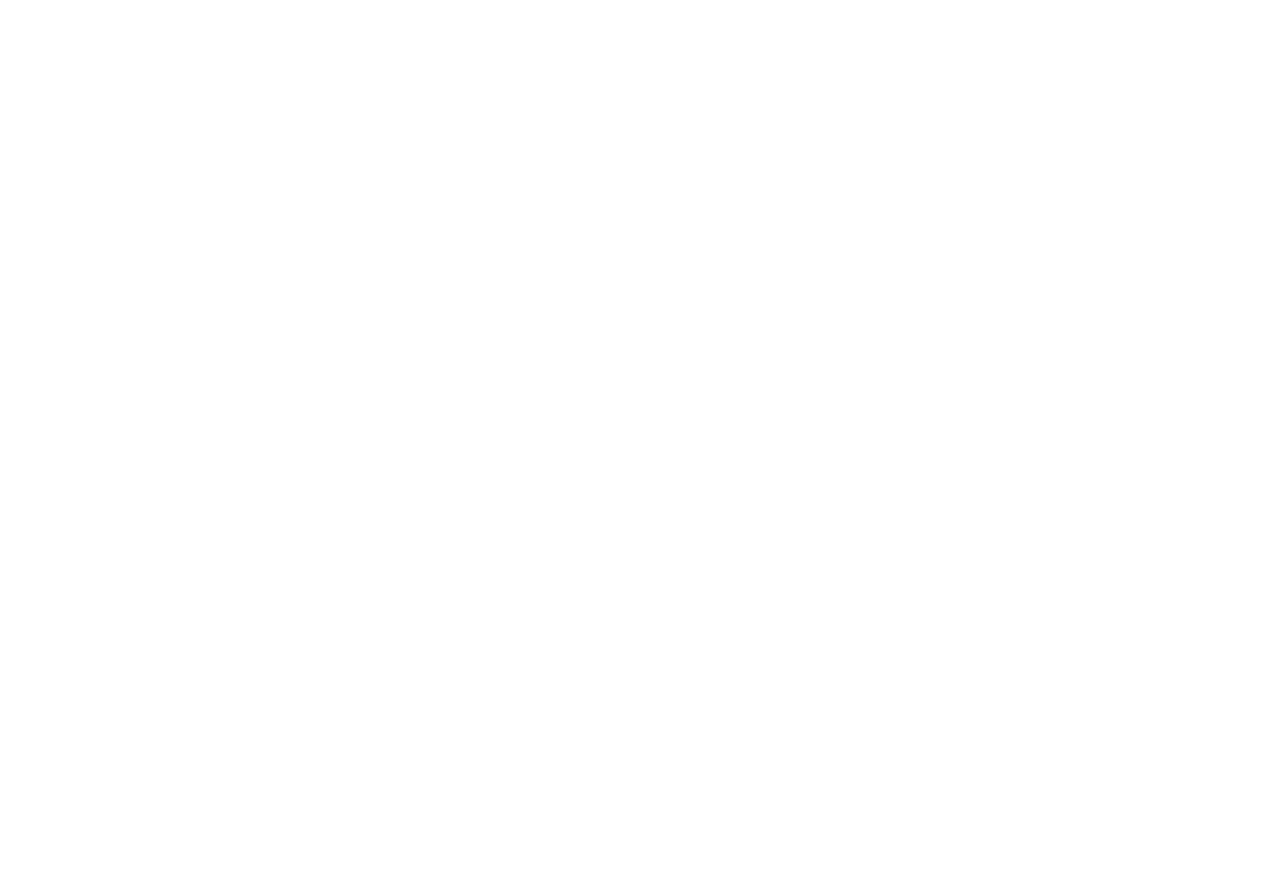
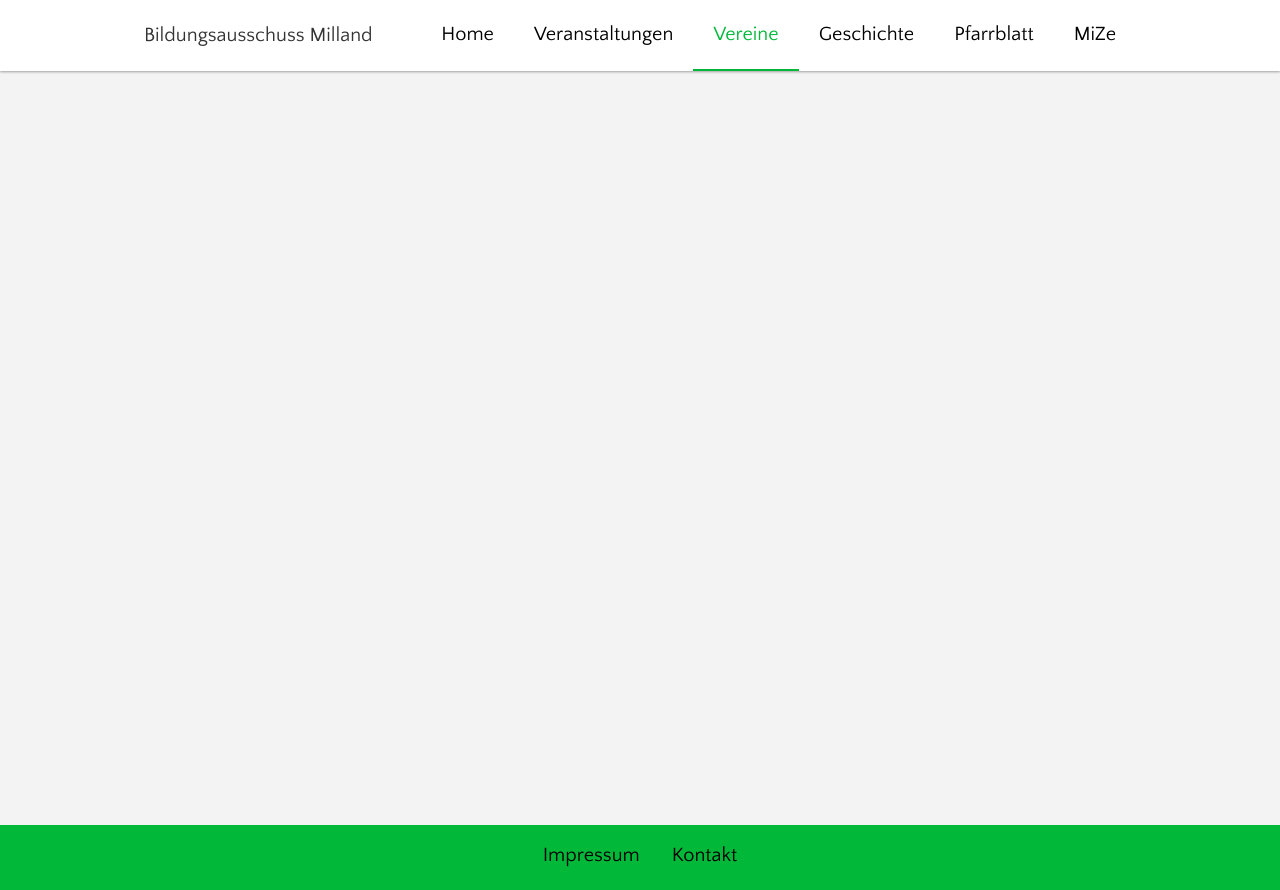
Before and after one commit to leitnerdominik/ba-milland, a Gatsby site: page /previewclubs in a window 1280 px wide. Before the commit this address had no page. Before the commit the page ends 800 px from the top, so only its background shows below. Built offline with nearby package versions, Linux system fonts and the light colour scheme; Gatsby itself is replaced by a stand-in of ours; some packages are replaced by stand-ins of ours.

Commit message:
changed body backgroundcolor, changed url, renamed clubs to previewclubs

```diff
--- a/src/components/Layout/Layout.css
+++ b/src/components/Layout/Layout.css
@@ -12,6 +12,7 @@ html, body  {
   height: 100%;
   padding: 0;
   margin: 0;
+  background-color: #f3f3f3;
 }
 
 #___gatsby {
--- a/src/components/Navigation/NavigationItems/NavigationItems.js
+++ b/src/components/Navigation/NavigationItems/NavigationItems.js
@@ -8,7 +8,7 @@ const navigationItems = () => (
   <ul className={classes.NavigationItems}>
     <NavigationItem link="/">Home</NavigationItem>
     <NavigationItem link="/veranstaltungen">Veranstaltungen</NavigationItem>
-    <NavigationItem link="/clubs">Vereine</NavigationItem>
+    <NavigationItem link="/previewclubs">Vereine</NavigationItem>
     <NavigationItem link="/page-2">Geschichte</NavigationItem>
     <NavigationItem link="/page-2">Pfarrblatt</NavigationItem>
     <NavigationItem link="/page-2">MiZe</NavigationItem>
--- a/src/pages/clubs.js
+++ b/src/pages/previewclubs.js
@@ -3,7 +3,7 @@ import React, { Component } from 'react';
 import Layout from '../components/Layout/Layout';
 import ClubPreview from '../components/ClubPreview/ClubPreview';
 
-import classes from './clubs.module.css';
+import classes from './previewclubs.module.css';
 import { graphql } from 'gatsby';
 
 class Clubs extends Component {
@@ -58,7 +58,7 @@ export default Clubs;
 
 export const query = graphql`
   query {
-    allMarkdownRemark (filter: {frontmatter: {section: {eq: "clubs"}}}){
+    allMarkdownRemark (filter: {frontmatter: {section: {eq: "previewclub"}}}){
       edges {
         node {
           id
```
Also changed, not shown: src/pages/previewclubs.module.css (renamed from src/pages/clubs.module.css).
